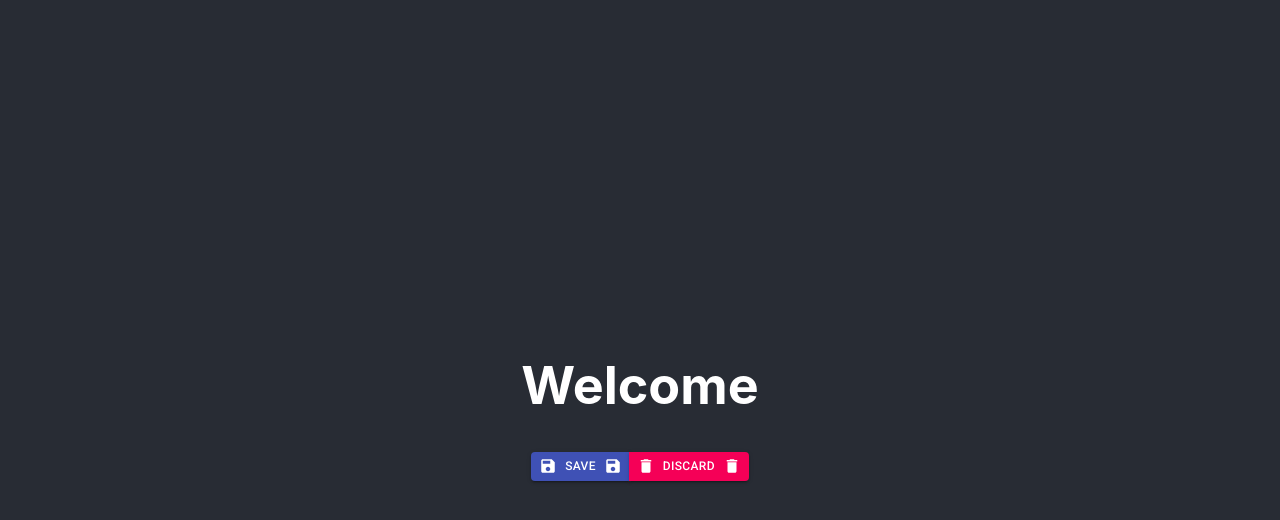
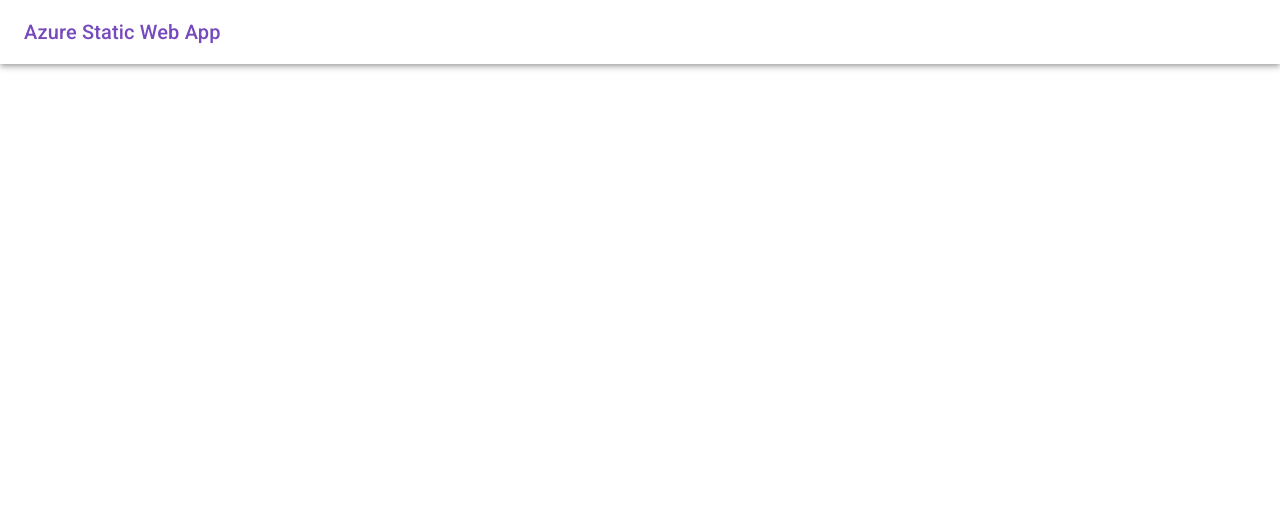
Before and after one commit to loongfatt-gag/test-react-app-to-azure, a React (Create React App) app: page / in a window 1280 px wide. Shown: the top 520 px of the page. Built offline with nearby package versions, Linux system fonts and the light colour scheme.

Commit message:
Generic App

```diff
--- a/src/App.js
+++ b/src/App.js
@@ -1,45 +1,27 @@
 import React from 'react';
-import './App.css';
-import Button from '@material-ui/core/Button';
-import ButtonGroup from '@material-ui/core/ButtonGroup';
-import SaveIcon from '@material-ui/icons/Save';
-import DeleteIcon from '@material-ui/icons/Delete';
+import { makeStyles } from '@material-ui/core/styles';
+import AppBar from '@material-ui/core/AppBar';
+import Toolbar from '@material-ui/core/Toolbar';
+import Typography from '@material-ui/core/Typography';
+
+const useStyles = makeStyles((theme) => ({
+  appBar: {
+    backgroundColor: "#fff"
+  }
+}));
 
 function App() {
+  const classes = useStyles();
+
   return (
     <div className="App">
-      <header className="App-header">
-        <h1>Welcome</h1>
-        <ButtonGroup>
-          <Button
-            startIcon={<SaveIcon />}
-            endIcon={<SaveIcon />}
-            size="small"
-            style={{
-              fontSize: 12
-            }}
-            onClick={()=>alert('hello')}
-            href="#"
-            variant="contained"
-            color="primary">
-            Save
-          </Button>
-
-          <Button
-            startIcon={<DeleteIcon />}
-            endIcon={<DeleteIcon />}
-            size="small"
-            style={{
-              fontSize: 12
-            }}
-            onClick={()=>alert('hello')}
-            href="#"
-            variant="contained"
-            color="secondary">
-            Discard
-          </Button>
-        </ButtonGroup>
-      </header>
+      <AppBar className={classes.appBar} position="static">
+        <Toolbar>
+          <Typography variant="h6" color="primary" >
+            Azure Static Web App
+          </Typography>
+        </Toolbar>
+      </AppBar>
     </div>
   );
 }
--- a/src/index.js
+++ b/src/index.js
@@ -3,10 +3,14 @@ import ReactDOM from 'react-dom';
 import './index.css';
 import App from './App';
 import reportWebVitals from './reportWebVitals';
+import { ThemeProvider } from '@material-ui/core/styles';
+import theme from "./theme";
 
 ReactDOM.render(
   <React.StrictMode>
-    <App />
+    <ThemeProvider theme={theme}>
+      <App />
+    </ThemeProvider>
   </React.StrictMode>,
   document.getElementById('root')
 );
--- /dev/null
+++ b/src/theme.js
@@ -0,0 +1,14 @@
+import { createMuiTheme } from '@material-ui/core/styles';
+
+const theme = createMuiTheme({
+    palette: {
+        primary: {
+            main: "#764abc"
+        }
+    },
+    background: {
+        default: "#fff"
+    }
+})
+
+export default theme;
```
